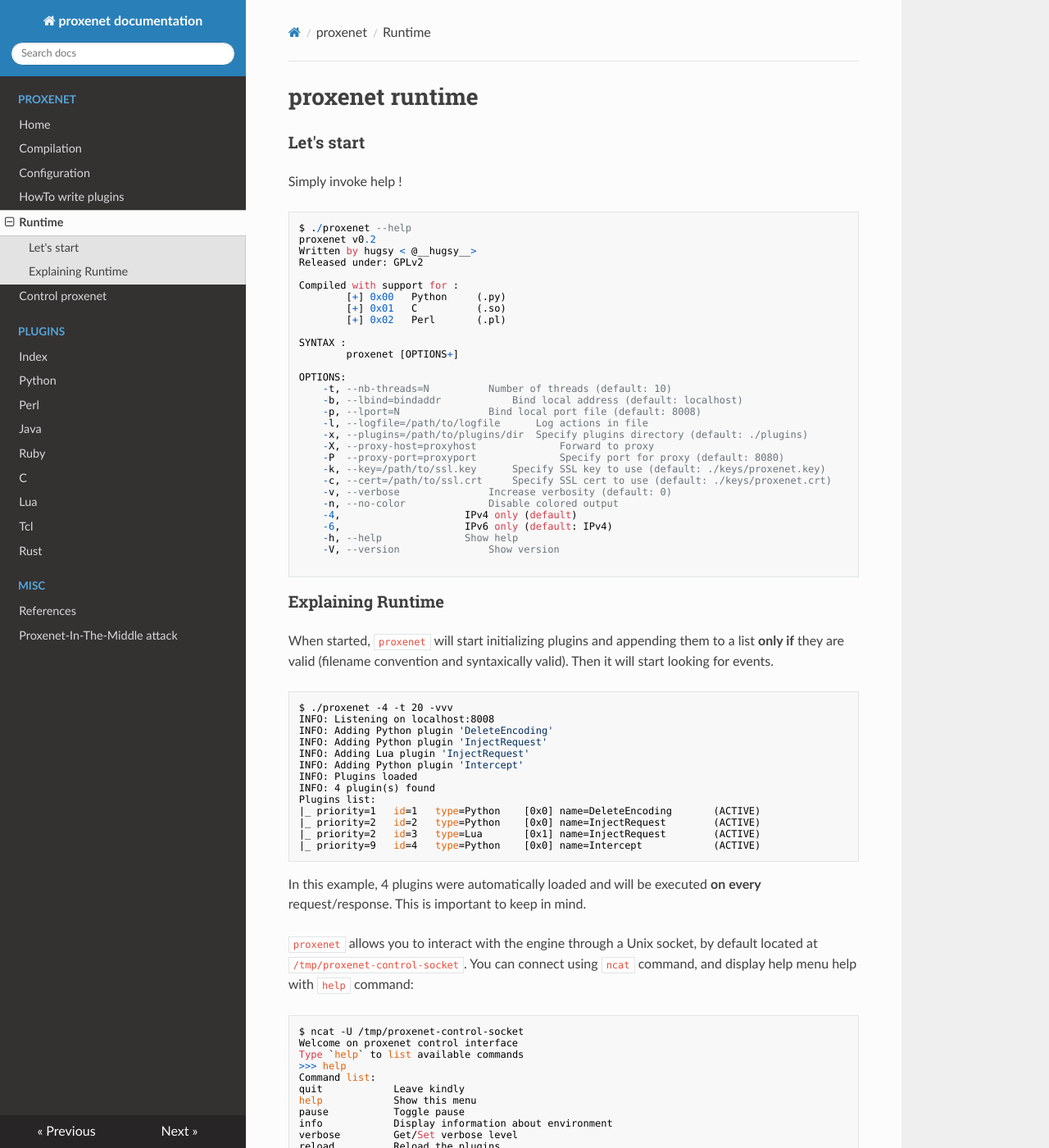
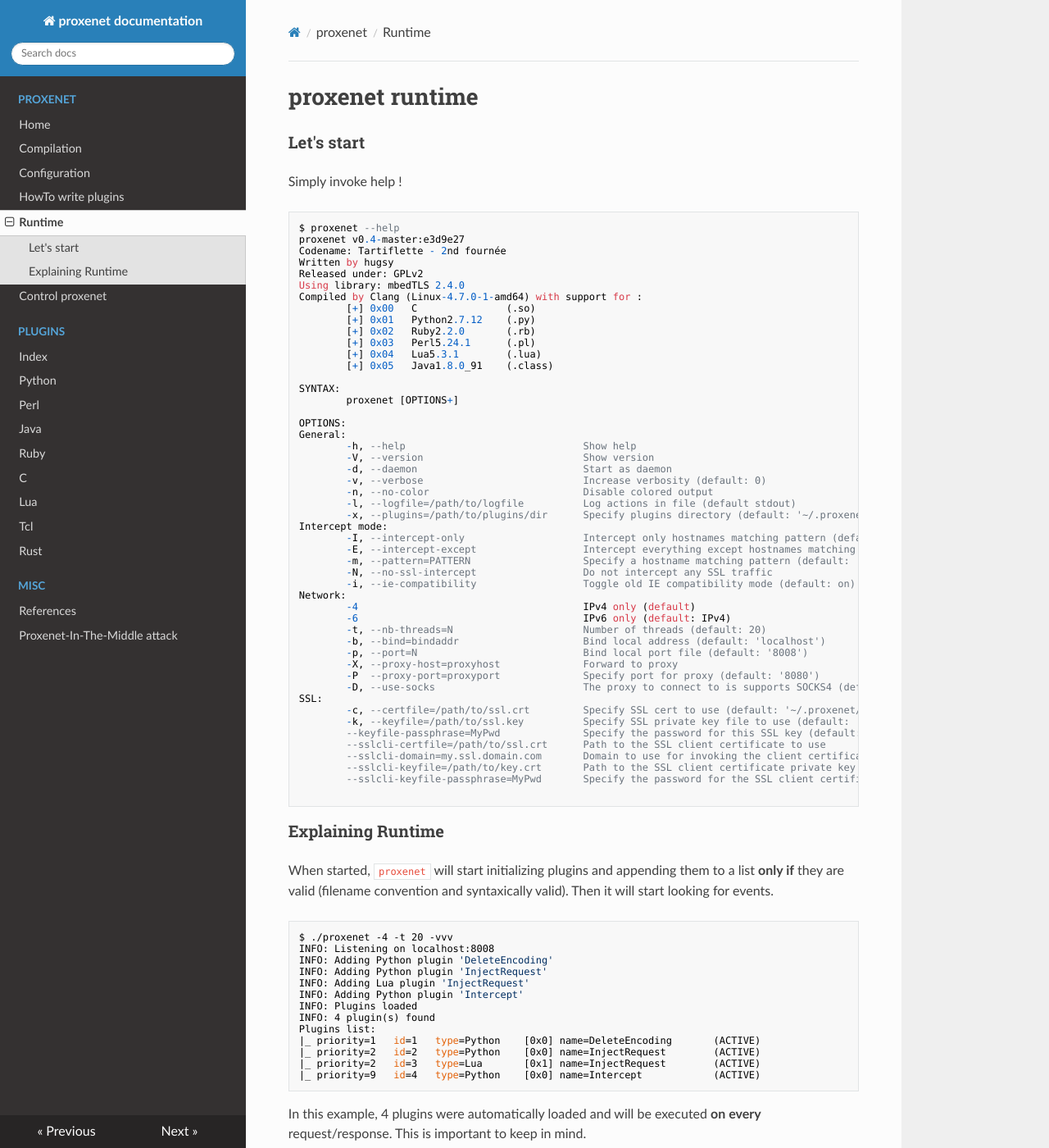
Before and after one commit to hugsy/proxenet, an MkDocs documentation site: the page built from docs/runtime.md, in a window 1280 px wide and 1400 px high. Shown: the whole window at 82% size. Built offline with MkDocs 1.6.1, drawn with Linux system fonts in a browser that asks for light colours; nearby versions of some CDN libraries; old or Windows-style settings are respelled for this version of MkDocs.

Commit message:
- updated docs - control-cli.py : using json.dumps to display nicely json output

````diff
--- a/docs/runtime.md
+++ b/docs/runtime.md
@@ -5,35 +5,55 @@
 Simply invoke help !
 
 ```
-$ ./proxenet --help
-proxenet v0.2
-Written by hugsy < @__hugsy__>
+$ proxenet --help                                                                                                                                                                                       13:58
+proxenet v0.4-master:e3d9e27
+Codename: Tartiflette - 2nd fournée
+Written by hugsy
 Released under: GPLv2
+Using library: mbedTLS 2.4.0
+Compiled by Clang (Linux-4.7.0-1-amd64) with support for :
+        [+] 0x00   C               (.so)
+        [+] 0x01   Python2.7.12    (.py)
+        [+] 0x02   Ruby2.2.0       (.rb)
+        [+] 0x03   Perl5.24.1      (.pl)
+        [+] 0x04   Lua5.3.1        (.lua)
+        [+] 0x05   Java1.8.0_91    (.class)
 
-Compiled with support for :
-        [+] 0x00   Python     (.py)
-        [+] 0x01   C          (.so)
-        [+] 0x02   Perl       (.pl)
-
-SYNTAX :
+SYNTAX:
         proxenet [OPTIONS+]
 
 OPTIONS:
-	-t, --nb-threads=N			Number of threads (default: 10)
-	-b, --lbind=bindaddr			Bind local address (default: localhost)
-	-p, --lport=N				Bind local port file (default: 8008)
-	-l, --logfile=/path/to/logfile		Log actions in file
-	-x, --plugins=/path/to/plugins/dir	Specify plugins directory (default: ./plugins)
-	-X, --proxy-host=proxyhost				Forward to proxy
-	-P  --proxy-port=proxyport				Specify port for proxy (default: 8080)
-	-k, --key=/path/to/ssl.key		Specify SSL key to use (default: ./keys/proxenet.key)
-	-c, --cert=/path/to/ssl.crt		Specify SSL cert to use (default: ./keys/proxenet.crt)
-	-v, --verbose				Increase verbosity (default: 0)
-	-n, --no-color				Disable colored output
-	-4, 					IPv4 only (default)
-	-6, 					IPv6 only (default: IPv4)
-	-h, --help				Show help
-	-V, --version				Show version
+General:
+        -h, --help                              Show help
+        -V, --version                           Show version
+        -d, --daemon                            Start as daemon
+        -v, --verbose                           Increase verbosity (default: 0)
+        -n, --no-color                          Disable colored output
+        -l, --logfile=/path/to/logfile          Log actions in file (default stdout)
+        -x, --plugins=/path/to/plugins/dir      Specify plugins directory (default: '~/.proxenet/plugins')
+Intercept mode:
+        -I, --intercept-only                    Intercept only hostnames matching pattern (default mode)
+        -E, --intercept-except                  Intercept everything except hostnames matching pattern
+        -m, --pattern=PATTERN                   Specify a hostname matching pattern (default: '*')
+        -N, --no-ssl-intercept                  Do not intercept any SSL traffic
+        -i, --ie-compatibility                  Toggle old IE compatibility mode (default: on)
+Network:
+        -4                                      IPv4 only (default)
+        -6                                      IPv6 only (default: IPv4)
+        -t, --nb-threads=N                      Number of threads (default: 20)
+        -b, --bind=bindaddr                     Bind local address (default: 'localhost')
+        -p, --port=N                            Bind local port file (default: '8008')
+        -X, --proxy-host=proxyhost              Forward to proxy
+        -P  --proxy-port=proxyport              Specify port for proxy (default: '8080')
+        -D, --use-socks                         The proxy to connect to is supports SOCKS4 (default: 'HTTP')
+SSL:
+        -c, --certfile=/path/to/ssl.crt         Specify SSL cert to use (default: '~/.proxenet/keys/proxenet.crt')
+        -k, --keyfile=/path/to/ssl.key          Specify SSL private key file to use (default: '~/.proxenet/keys/proxenet.key')
+        --keyfile-passphrase=MyPwd              Specify the password for this SSL key (default: '')
+        --sslcli-certfile=/path/to/ssl.crt      Path to the SSL client certificate to use
+        --sslcli-domain=my.ssl.domain.com       Domain to use for invoking the client certificate (default: '*')
+        --sslcli-keyfile=/path/to/key.crt       Path to the SSL client certificate private key
+        --sslcli-keyfile-passphrase=MyPwd       Specify the password for the SSL client certificate private key (default: '')
 
 ```
 
````
Also changed, not shown: docs/index.md (+1 -1 lines), proxenet-control-cli.py (+1 -6 lines).
